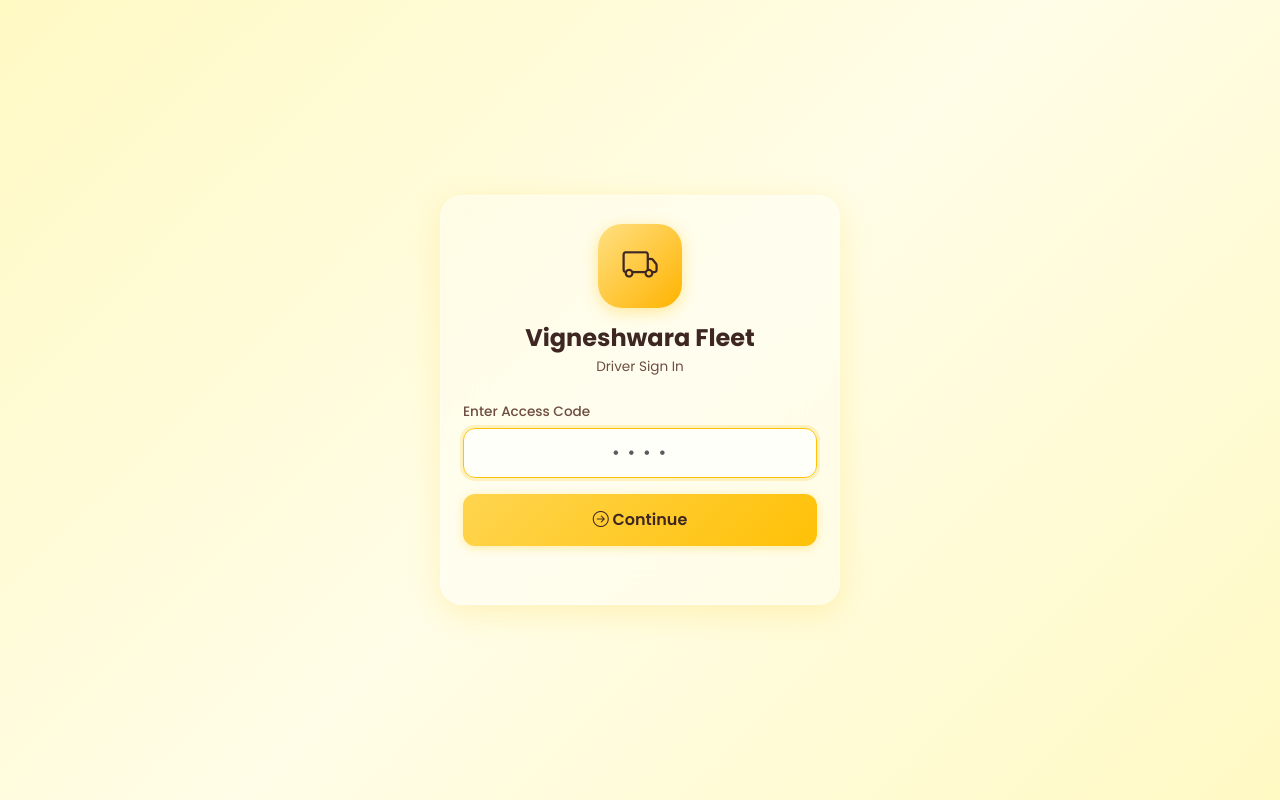
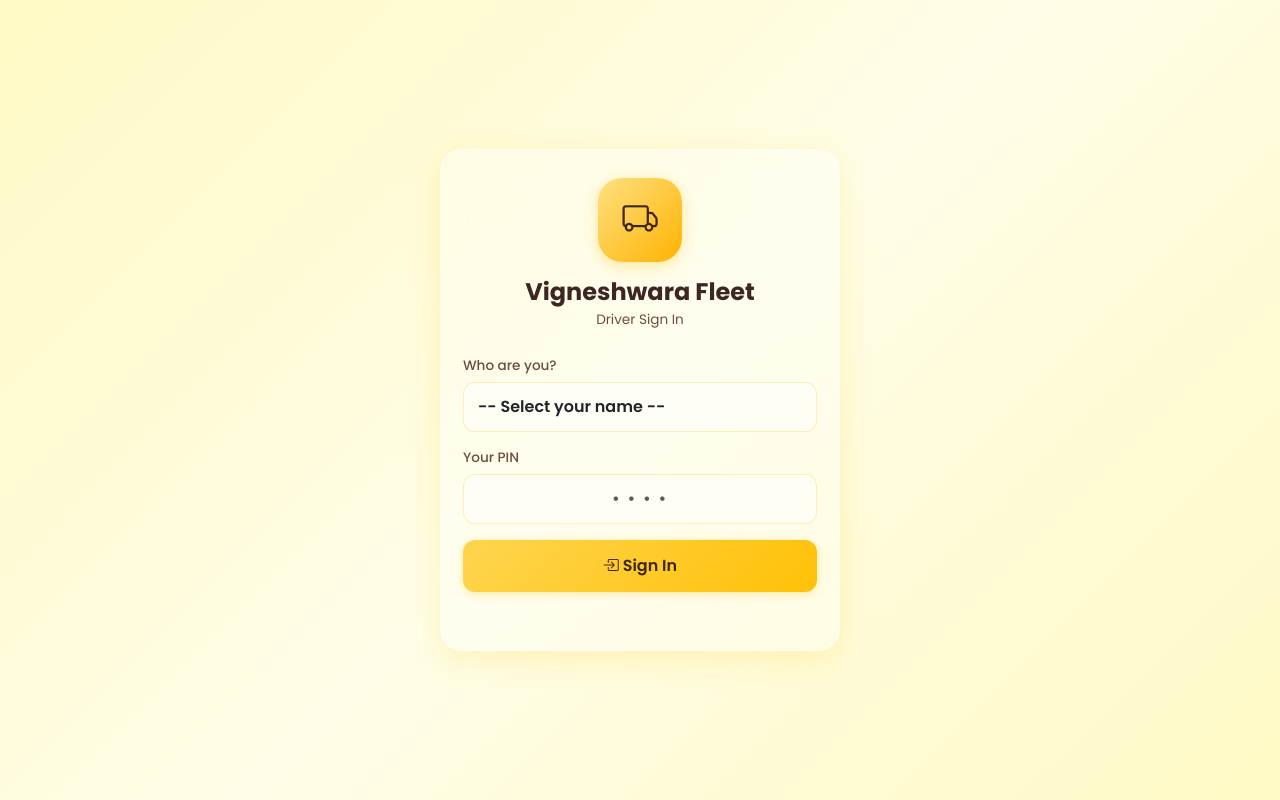
Before and after one commit to Sathwikreddythummala/vig-app, a FastAPI app: page /driver-portal/login in a window 1280 px wide. Run offline with FastAPI, Linux system fonts and the light colour scheme; data that the repository does not hold is empty.

Commit message:
Driver app: per-driver PIN login (replaces shared access code)
Each driver now signs in by choosing their name and entering their own PIN
(4-6 digits), instead of one shared code for everyone.

- Drivers: new PortalPIN column (auto-migrated)
- Login page: pick your name (public roster, names only - no PINs) + your PIN.
  Wrong PIN and "PIN not set yet" handled with clear messages; login keyed on
  DriverID so duplicate names are unambiguous
- Admin Driver App page: table of active drivers with a PIN field each, search,
  set/reset per driver, "set / not set" status badge. Kept the share/install link
- Endpoints: GET /api/roster (public names), POST /api/login (driver_id+pin),
  GET /api/pins + POST /api/set-pin (admin only, 403 otherwise)
- Removed the shared-code path (verify-code / DriverPortalCode)

Co-Authored-By: Claude Opus 4.8 <noreply@anthropic.com>

```diff
--- a/routes/driver_portal.py
+++ b/routes/driver_portal.py
@@ -11,8 +11,6 @@ from zoneinfo import ZoneInfo
 _IST = ZoneInfo("Asia/Kolkata")
 
 router = APIRouter(prefix="/driver-portal", tags=["driver-portal"])
-
-PORTAL_CODE_KEY = "DriverPortalCode"
 
 
 # ---------------------------------------------------------------------------
@@ -56,30 +54,8 @@ def _active_drivers() -> list[dict]:
     return out
 
 
-def get_portal_code() -> str:
-    for s in get_all_records("Settings"):
-        if str(s.get("Key", "")) == PORTAL_CODE_KEY:
-            return str(s.get("Value", "")).strip()
-    return ""
-
-
-def set_portal_code(code: str):
-    code = str(code).strip()
-    existing = None
-    for s in get_all_records("Settings"):
-        if str(s.get("Key", "")) == PORTAL_CODE_KEY:
-            existing = s
-            break
-    if existing:
-        row = build_row("Settings", {"Key": PORTAL_CODE_KEY, "Value": code, "UpdatedDate": now_str()})
-        update_row("Settings", PORTAL_CODE_KEY, row)
-    else:
-        row = build_row("Settings", {"Key": PORTAL_CODE_KEY, "Value": code, "UpdatedDate": now_str()})
-        append_row("Settings", row)
-
-
 # ---------------------------------------------------------------------------
-# Shared-code login flow
+# Per-driver PIN login flow
 # ---------------------------------------------------------------------------
 @router.get("/login")
 async def portal_login_page(request: Request):
@@ -89,54 +65,51 @@ async def portal_login_page(request: Request):
     return templates.TemplateResponse(request=request, name="driver_login.html", context={})
 
 
-@router.post("/api/verify-code")
-async def verify_code(request: Request):
-    data = await request.json()
-    code = str(data.get("code", "")).strip()
-    portal_code = get_portal_code()
-    if not portal_code:
-        return JSONResponse({"error": "Driver app access code is not set yet. Ask the office to set it."}, 400)
-    if code != portal_code:
-        return JSONResponse({"error": "Wrong access code"}, 401)
-    # Code ok -> allow fetching the roster for this attempt.
-    request.session["portal_code_ok"] = True
+@router.get("/api/roster")
+async def portal_roster(request: Request):
+    """Public list of active drivers (names only) for the login dropdown.
+    PINs are never included here."""
     drivers = [
-        {"name": d.get("DriverName", ""), "vehicle": d.get("AssignedVehicle", "")}
+        {"id": d.get("DriverID", ""), "name": d.get("DriverName", ""),
+         "vehicle": d.get("AssignedVehicle", "")}
         for d in _active_drivers() if d.get("DriverName", "")
     ]
-    return {"success": True, "drivers": drivers}
+    return {"drivers": drivers}
 
 
 @router.post("/api/login")
 async def portal_login(request: Request):
     data = await request.json()
-    code = str(data.get("code", "")).strip()
-    name = str(data.get("name", "")).strip()
-    portal_code = get_portal_code()
-    if not portal_code or code != portal_code:
-        return JSONResponse({"error": "Wrong access code"}, 401)
+    driver_id = str(data.get("driver_id", "")).strip()
+    pin = str(data.get("pin", "")).strip()
+    if not driver_id or not pin:
+        return JSONResponse({"error": "Select your name and enter your PIN"}, 400)
     driver = None
     for d in _active_drivers():
-        if str(d.get("DriverName", "")).strip() == name:
+        if str(d.get("DriverID", "")).strip() == driver_id:
             driver = d
             break
     if not driver:
-        return JSONResponse({"error": "Select your name"}, 400)
-    request.session.pop("portal_code_ok", None)
+        return JSONResponse({"error": "Driver not found"}, 404)
+    saved_pin = str(driver.get("PortalPIN", "")).strip()
+    if not saved_pin:
+        return JSONResponse({"error": "Your PIN is not set yet. Ask the office to set it."}, 400)
+    if pin != saved_pin:
+        return JSONResponse({"error": "Wrong PIN"}, 401)
     request.session["portal_driver"] = {
+        "id": driver.get("DriverID", ""),
         "name": driver.get("DriverName", ""),
         "vehicle": driver.get("AssignedVehicle", ""),
     }
     add_audit_log("LOGIN", "DriverPortal", driver.get("DriverID", ""),
-                  f"Driver {driver.get('DriverName','')} signed in via access code", "driver-portal")
+                  f"Driver {driver.get('DriverName','')} signed in", "driver-portal")
     return {"success": True}
 
 
 @router.get("/logout")
 async def portal_logout(request: Request):
-    # Clear both the shared-code session and (if present) a Google driver session.
+    # Clear both the PIN session and (if present) a Google driver session.
     request.session.pop("portal_driver", None)
-    request.session.pop("portal_code_ok", None)
     if request.session.get("user"):
         request.session.clear()
     return RedirectResponse("/driver-portal/login")
@@ -199,23 +172,42 @@ async def portal_manage(request: Request):
     if user.get("role") not in ("admin", "editor"):
         return RedirectResponse("/driver-portal")
     return templates.TemplateResponse(
-        request=request, name="driver_app_manage.html",
-        context={"user": user, "code": get_portal_code()},
+        request=request, name="driver_app_manage.html", context={"user": user},
     )
 
 
-@router.post("/api/set-code")
-async def portal_set_code(request: Request):
+@router.get("/api/pins")
+async def portal_pins(request: Request):
+    """Admin view: active drivers and their current PIN, so the office can set/reset them."""
+    if not _is_admin_user(request):
+        return JSONResponse({"error": "Admins only"}, 403)
+    drivers = [
+        {"id": d.get("DriverID", ""), "name": d.get("DriverName", ""),
+         "vehicle": d.get("AssignedVehicle", ""), "pin": str(d.get("PortalPIN", "")).strip()}
+        for d in _active_drivers() if d.get("DriverID", "")
+    ]
+    return {"drivers": drivers}
+
+
+@router.post("/api/set-pin")
+async def portal_set_pin(request: Request):
     if not _is_admin_user(request):
         return JSONResponse({"error": "Admins only"}, 403)
     data = await request.json()
-    code = str(data.get("code", "")).strip()
-    if len(code) < 4:
-        return JSONResponse({"error": "Use at least 4 characters"}, 400)
-    set_portal_code(code)
+    driver_id = str(data.get("driver_id", "")).strip()
+    pin = str(data.get("pin", "")).strip()
+    if pin and (not pin.isdigit() or len(pin) < 4 or len(pin) > 6):
+        return JSONResponse({"error": "PIN must be 4 to 6 digits"}, 400)
+    result = find_row_by_id("Drivers", driver_id)
+    if not result:
+        return JSONResponse({"error": "Driver not found"}, 404)
+    row_id, existing = result
+    vals = {**existing, "PortalPIN": pin, "UpdatedDate": now_str()}
+    update_row("Drivers", row_id, build_row("Drivers", vals))
     user = request.session.get("user", {})
-    add_audit_log("UPDATE", "DriverPortal", PORTAL_CODE_KEY,
-                  "Driver app access code changed", user.get("email", ""))
+    add_audit_log("UPDATE", "DriverPortal", driver_id,
+                  ("PIN set" if pin else "PIN cleared") + f" for driver {existing.get('DriverName','')}",
+                  user.get("email", ""))
     return {"success": True}
 
 
--- a/services/sheets_service.py
+++ b/services/sheets_service.py
@@ -28,6 +28,7 @@ SHEET_HEADERS = {
         "BankName", "AccountNumber", "IFSCCode",
         "Salary", "JoiningDate",
         "Status", "ExitDate", "AssignedVehicle",
+        "PortalPIN",
         "CreatedDate", "UpdatedDate",
     ],
     "Expenses": [
--- a/templates/driver_login.html
+++ b/templates/driver_login.html
@@ -44,19 +44,12 @@
         <h4>Vigneshwara Fleet</h4>
         <p class="sub">Driver Sign In</p>
 
-        <!-- Step 1: access code -->
-        <div class="step active" id="step1">
-            <label class="form-label">Enter Access Code</label>
-            <input type="text" inputmode="text" autocomplete="off" class="form-control glass-input" id="codeInput" placeholder="• • • •" autofocus>
-            <button class="btn-gold mt-3" id="codeBtn" onclick="checkCode()"><i class="bi bi-arrow-right-circle"></i> Continue</button>
-        </div>
-
-        <!-- Step 2: choose driver -->
-        <div class="step" id="step2">
+        <div id="loginForm">
             <label class="form-label">Who are you?</label>
             <select class="form-select glass-input name-select" id="nameSelect"><option value="">-- Select your name --</option></select>
+            <label class="form-label mt-3">Your PIN</label>
+            <input type="password" inputmode="numeric" pattern="[0-9]*" autocomplete="off" maxlength="6" class="form-control glass-input" id="pinInput" placeholder="• • • •">
             <button class="btn-gold mt-3" id="loginBtn" onclick="doLogin()"><i class="bi bi-box-arrow-in-right"></i> Sign In</button>
-            <a href="#" class="backlink" onclick="backToCode();return false"><i class="bi bi-chevron-left"></i> Back</a>
         </div>
 
         <div class="err" id="errBox"></div>
@@ -64,39 +57,27 @@
 
     <script src="https://cdn.jsdelivr.net/npm/bootstrap@5.3.3/dist/js/bootstrap.bundle.min.js"></script>
     <script>
-    var savedCode = '';
     function setErr(m){ document.getElementById('errBox').textContent = m || ''; }
-    function showStep(n){
-        document.getElementById('step1').classList.toggle('active', n===1);
-        document.getElementById('step2').classList.toggle('active', n===2);
-        setErr('');
-    }
-    function backToCode(){ showStep(1); document.getElementById('codeInput').focus(); }
 
-    async function checkCode(){
-        var code = document.getElementById('codeInput').value.trim();
-        if(!code){ setErr('Enter the access code'); return; }
-        var btn = document.getElementById('codeBtn'); btn.disabled = true;
+    async function loadRoster(){
         try{
-            var res = await fetch('/driver-portal/api/verify-code', {method:'POST',headers:{'Content-Type':'application/json'},body:JSON.stringify({code:code})});
+            var res = await fetch('/driver-portal/api/roster');
             var data = await res.json();
-            if(!res.ok || data.error){ setErr(data.error || 'Wrong code'); btn.disabled=false; return; }
-            savedCode = code;
             var sel = document.getElementById('nameSelect');
             sel.innerHTML = '<option value="">-- Select your name --</option>' + (data.drivers||[]).map(function(d){
-                return '<option value="'+d.name.replace(/"/g,'&quot;')+'">'+d.name+(d.vehicle?' ('+d.vehicle+')':'')+'</option>';
+                return '<option value="'+d.id+'">'+d.name+(d.vehicle?' ('+d.vehicle+')':'')+'</option>';
             }).join('');
-            showStep(2);
-        }catch(e){ setErr('Network error'); }
-        btn.disabled = false;
+        }catch(e){ setErr('Could not load names — check your connection'); }
     }
 
     async function doLogin(){
-        var name = document.getElementById('nameSelect').value;
-        if(!name){ setErr('Select your name'); return; }
+        var driverId = document.getElementById('nameSelect').value;
+        var pin = document.getElementById('pinInput').value.trim();
+        if(!driverId){ setErr('Select your name'); return; }
+        if(!pin){ setErr('Enter your PIN'); return; }
         var btn = document.getElementById('loginBtn'); btn.disabled = true;
         try{
-            var res = await fetch('/driver-portal/api/login', {method:'POST',headers:{'Content-Type':'application/json'},body:JSON.stringify({code:savedCode,name:name})});
+            var res = await fetch('/driver-portal/api/login', {method:'POST',headers:{'Content-Type':'application/json'},body:JSON.stringify({driver_id:driverId,pin:pin})});
             var data = await res.json();
             if(data.success){ window.location.href = '/driver-portal'; return; }
             setErr(data.error || 'Sign in failed');
@@ -104,7 +85,8 @@
         btn.disabled = false;
     }
 
-    document.getElementById('codeInput').addEventListener('keydown', function(e){ if(e.key==='Enter') checkCode(); });
+    document.getElementById('pinInput').addEventListener('keydown', function(e){ if(e.key==='Enter') doLogin(); });
+    loadRoster();
 
     if('serviceWorker' in navigator){ navigator.serviceWorker.register('/driver-portal/sw.js', {scope:'/driver-portal/'}).catch(function(){}); }
     </script>
```
Also changed, not shown: templates/driver_app_manage.html (+49 -16 lines), .claude/settings.local.json.
